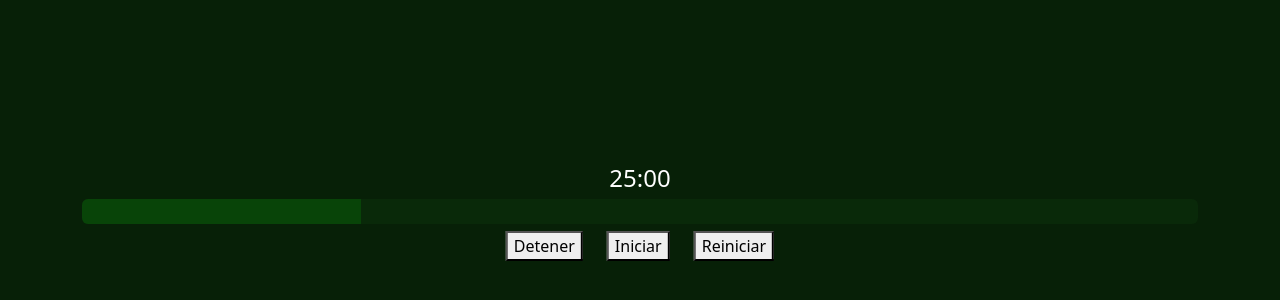
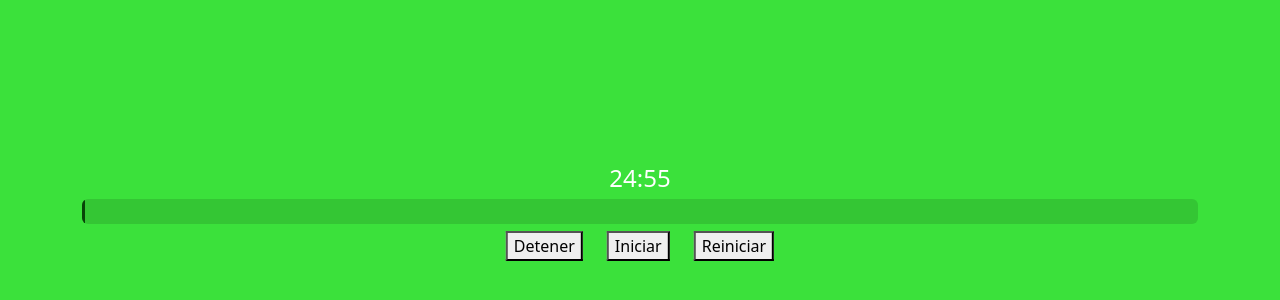
Before and after one commit to Epick-Unsigned/Pomodoro, a website with bundled scripts: page index.html in a window 1280 px wide. Shown: the part 474-774 px from the top of the page. Built offline with nearby package versions, Linux system fonts and the light colour scheme.

Commit message:
modificado para obs

```diff
--- a/package.json
+++ b/package.json
@@ -14,7 +14,6 @@
     "lite-server": "^2.6.1"
   },
   "dependencies": {
-    "bootstrap": "^5.2.0",
-    "node-fetch": "^3.2.10"
+    "bootstrap": "^5.2.0"
   }
 }
--- a/script.js
+++ b/script.js
@@ -1,6 +1,6 @@
 //const fetch = require("node-fetch");
 
-const UN_SEGUNDO_INTERVAL = 10;
+const UN_SEGUNDO_INTERVAL = 1000;
 
 const MIN_A_SEG = 60;
 const SESION_MIN = 25 ;
@@ -157,3 +157,6 @@ function darFormatoTxtMin(min){
     }
     return minTxt
 }
+
+
+comenzarEstudio();
--- a/style.css
+++ b/style.css
@@ -1,5 +1,5 @@
 body {
-    background-color: rgb(7, 32, 7);
+    background-color: rgb(59, 225, 59);
     color: white;
 }
 
```
Also changed, not shown: 1 other file.
